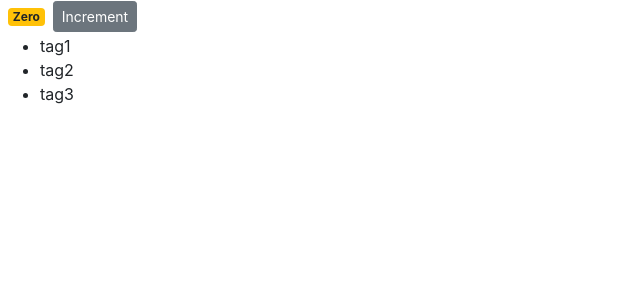
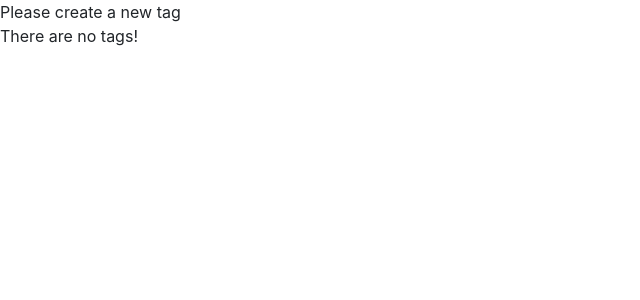
Before and after one commit to aidanduff/counter-app, a React (Create React App) app: page / in a window 1280 px wide. Shown: the top 300 px of the page, without its empty margins (0-640 px from the left). Built offline with nearby package versions, Linux system fonts and the light colour scheme.

Commit message:
1:01 conditional rendering

```diff
--- a/src/components/counter.jsx
+++ b/src/components/counter.jsx
@@ -3,33 +3,32 @@ import React, { Component } from "react";
 class Counter extends Component {
   state = {
     count: 0,
-    tags: ["tag1", "tag2", "tag3"],
+    tags: [],
   };
 
-  render() {
-    return (
-      <div>
-        <span className={this.getBadgeClasses()}>{this.formatCount()}</span>
-        <button className="btn btn-secondary btn-sm">Increment</button>
+  renderTags() {
+    if (this.state.tags.length === 0) {
+      return <p>There are no tags!</p>;
+    } else {
+      return (
         <ul>
           {/* does same as a for each loop */}
           {this.state.tags.map((tag) => (
             <li key={tag}>{tag}</li>
           ))}
         </ul>
+      );
+    }
+  }
+
+  render() {
+    return (
+      <div>
+        {/* both operands are truthy */}
+        {this.state.tags.length == 0 && "Please create a new tag"}
+        {this.renderTags()}
       </div>
     );
-  }
-
-  getBadgeClasses() {
-    let classes = "badge m-2 badge-";
-    classes += this.state.count === 0 ? "warning" : "primary";
-    return classes;
-  }
-
-  formatCount() {
-    const { count } = this.state;
-    return count === 0 ? "Zero" : count;
   }
 }
 
```
